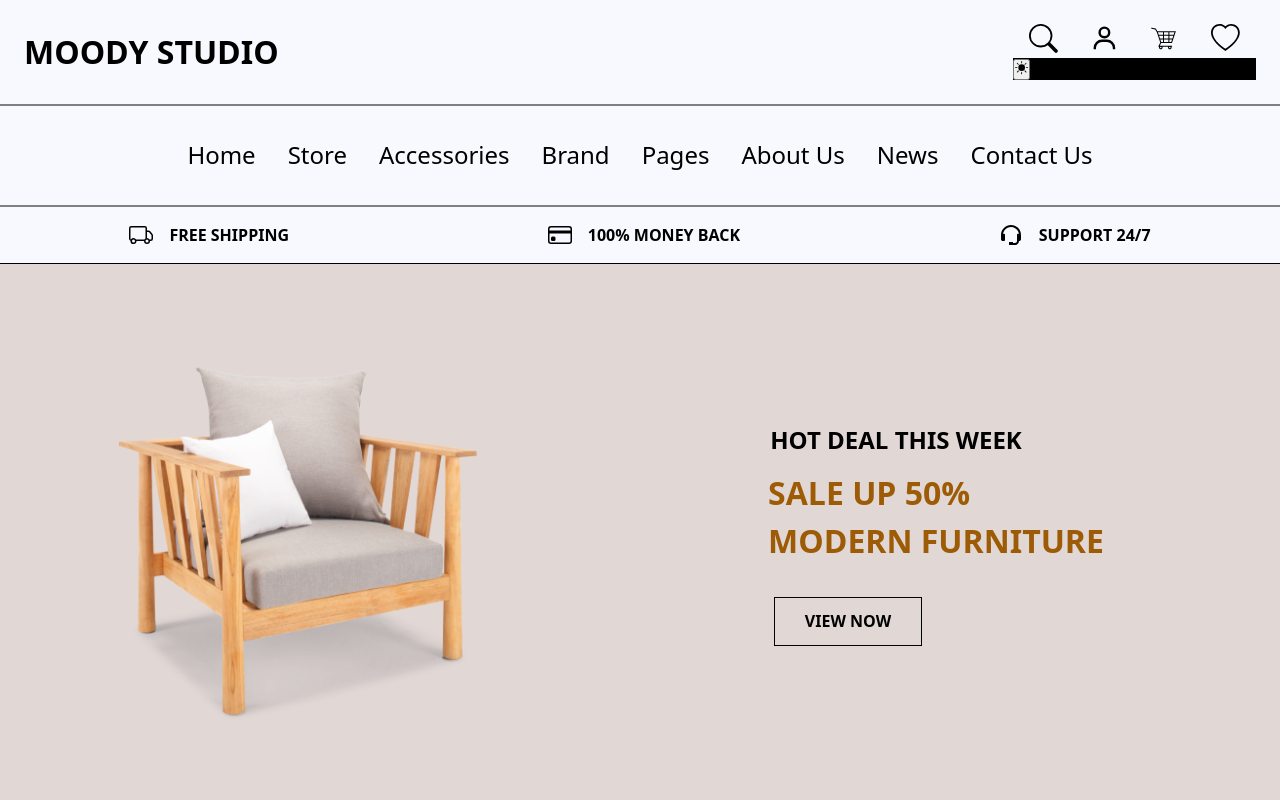
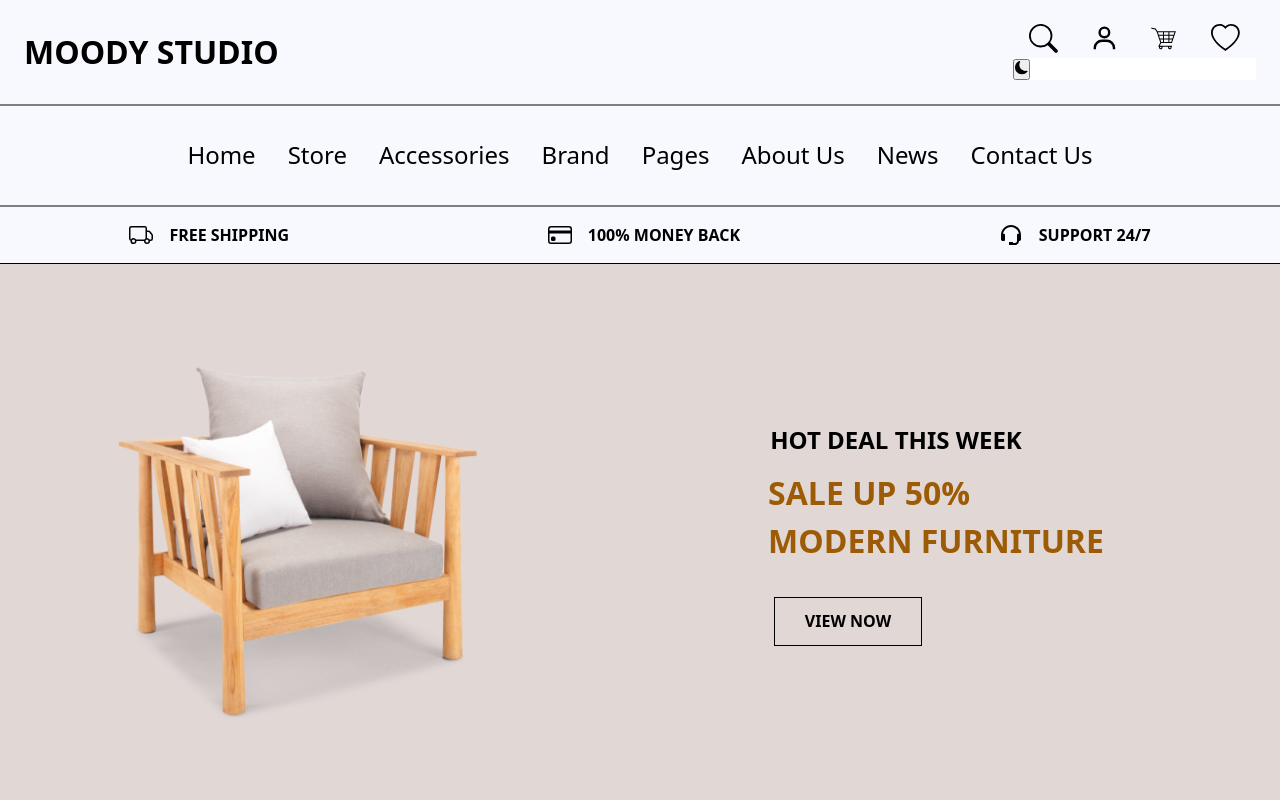
Before and after one commit to domchu/moody-studio-ecommerce, a React (Create React App) app: page / in a window 1280 px wide. Shown: the top 800 px of the page. Built offline with nearby package versions, Linux system fonts and the light colour scheme; the HTML template or start-up script is replaced by a standard one.

Commit message:
chore:changed the theme default

```diff
--- a/src/components/Header.jsx
+++ b/src/components/Header.jsx
@@ -11,10 +11,10 @@ function Header() {
   const [toggleMenu, setToggleMenu] = useState(false);
 
   // declaring the useState for the theme
-  const [theme, setTheme] = useState("DARK");
+  const [theme, setTheme] = useState("Light");
 
   const handleButtonTheemeChange = () => {
-    setTheme(theme === "DARK" ? "light" : "DARK");
+    setTheme(theme === "Light" ? "Dark" : "Light");
   };
 
   return (
@@ -26,12 +26,12 @@ function Header() {
         <GiShoppingCart className="icon" />
         <BsHeart className="icon" />
         {/* the theme section of the project  */}
-        <div className="app" style={theme === "DARK" ? darkStyle : lightStyle}>
+        <div className="app" style={theme === "Light" ? lightStyle : darkStyle}>
           <button className="button" onClick={handleButtonTheemeChange}>
-            {theme === "DARK" ? <BsFillSunFill /> : <BsFillMoonFill />}
+            {theme === "Light" ? <BsFillMoonFill /> : <BsFillSunFill />}
           </button>
         </div>
-        {/* the end of the dark mode*/}
+        {/* the end of the Light mode*/}
       </div>
       <div className="small__screen">
         <BiMenu
```
